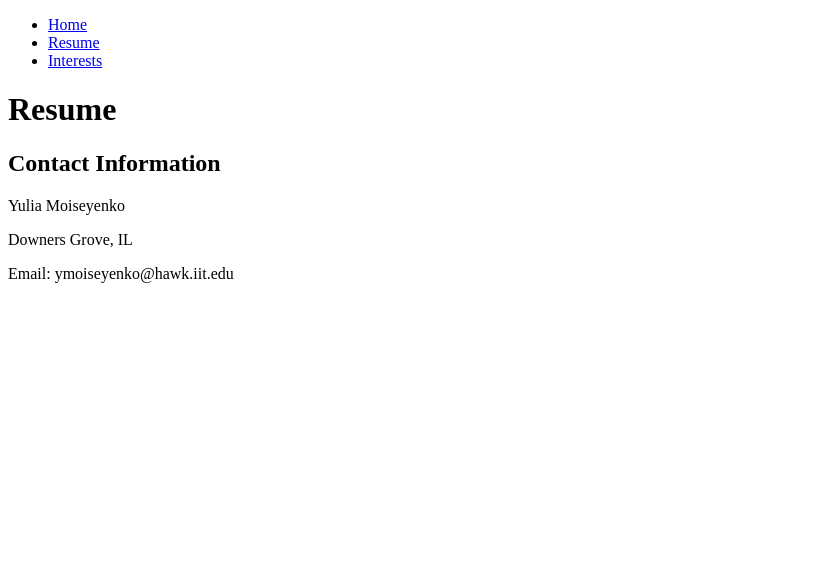
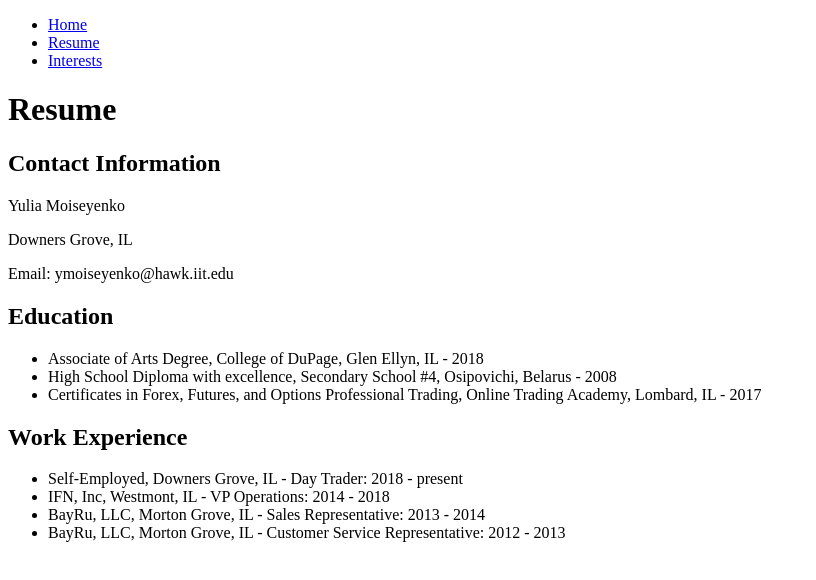
Before and after one commit to yulyamo/project1, a plain HTML site: page resume.html in a window 1280 px wide. Shown: the whole page, without its empty margins (0-816 px from the left). Drawn offline with Linux system fonts and the light colour scheme.

Commit message:
Update resume.html
work experience added

```diff
--- a/resume.html
+++ b/resume.html
@@ -17,6 +17,23 @@
   <p>Downers Grove, IL</p>
   <p>Email: ymoiseyenko@hawk.iit.edu</p>
 </section>
-
+<section>
+  <h2>Education</h2>
+  <ul>
+    <li>Associate of Arts Degree, College of DuPage, Glen Ellyn, IL - 2018</li>
+    <li>High School Diploma with excellence, Secondary School #4, Osipovichi, Belarus - 2008</li>
+    <li>Certificates in Forex, Futures, and Options Professional Trading, Online Trading Academy,
+		Lombard, IL - 2017</li>
+	</ul>
+</section>
+<section>
+  <h2>Work Experience</h2>
+  <ul>
+    <li>Self-Employed, Downers Grove, IL - Day Trader: 2018 - present</li>
+    <li>IFN, Inc, Westmont, IL - VP Operations: 2014 - 2018</li>
+    <li>BayRu, LLC, Morton Grove, IL - Sales Representative: 2013 - 2014</li>
+    <li>BayRu, LLC, Morton Grove, IL - Customer Service Representative: 2012 - 2013</li>
+  </ul>
+</section>
 </body>
 </html>
```
